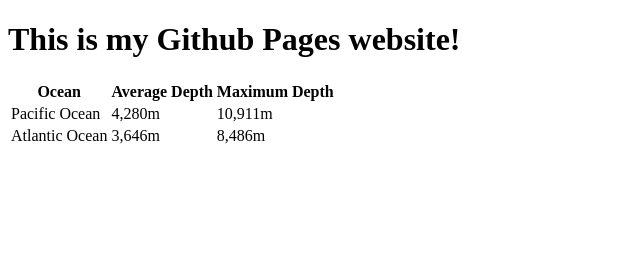
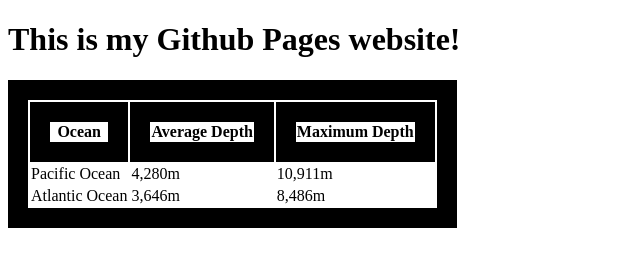
Before and after one commit to davidmtz98/davidmtz98.github.io, a plain HTML site: page index.html in a window 1280 px wide. Shown: the whole page, without its empty margins (0-640 px from the left). Drawn offline with Linux system fonts and the light colour scheme.

Commit message:
border again

```diff
--- a/index.html
+++ b/index.html
@@ -5,8 +5,8 @@
             My Site!
         </title>
         <style>
-            table {
-                border: 8px;
+            table, th, tr {
+                border: 20px solid black;
             }
         </style>
     </head>
```
